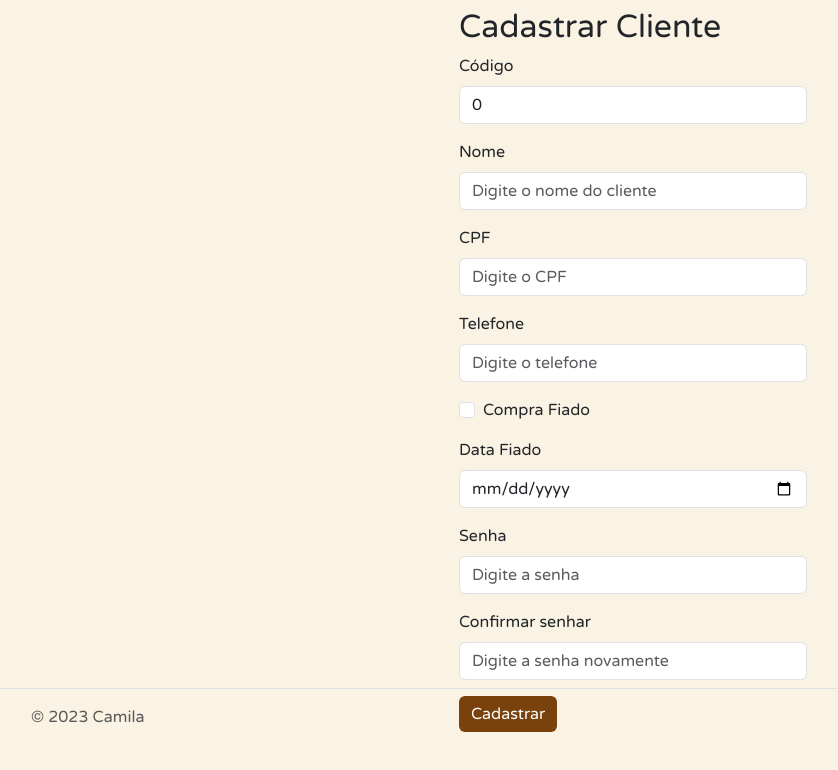
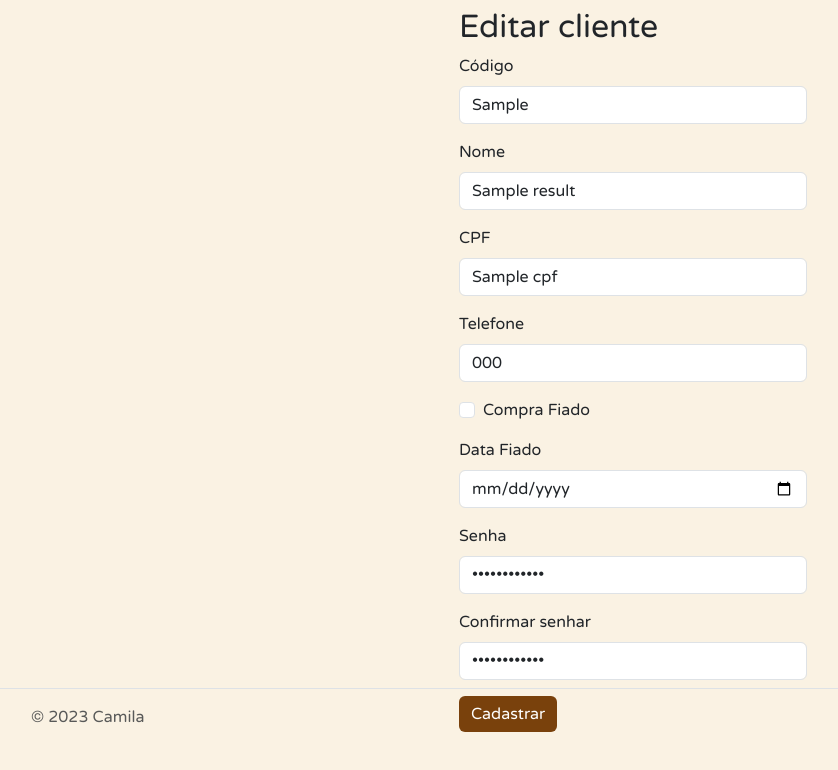
Before and after one commit to caamilav/PastelariaFrontEnd, a Flask app: template scr/mod_cliente/templates/formCliente.html in a window 1280 px wide. Shown: the part 56-826 px from the top of the page, without its empty margins (7-845 px from the left). Run offline with Flask 3, Linux system fonts and the light colour scheme; the template is opened without the code that fills it: most values are stand-ins (such as "Sample title", 1, 10 or a date in 2020); some libraries are stand-ins or nearby versions.

Commit message:
edição cliente

```diff
--- a/scr/mod_cliente/templates/formCliente.html
+++ b/scr/mod_cliente/templates/formCliente.html
@@ -1,37 +1,45 @@
-<!DOCTYPE html>
-<html lang="en">
-<head>
-    <meta charset="UTF-8">
-    <meta name="viewport" content="width=device-width, initial-scale=1.0">
-</head>
 <body>
     {% extends "base.html" %}
     {% block title %}Cliente{% endblock %}
 
     {% block content %}
+
+    {% set id = result.id_cliente if result else '0' %}
+    {% set nome = result.nome if result %}
+    {% set cpf = result.cpf if result else '' %}
+    {% set telefone = result.telefone if result else '' %}
+    {% set checked = checked if result.compraFiado else '' %}
+    {% set diaFiado = result.diaFiado if result %}
+    {% set senha = result.senha if result else '' %}
+
+
     <div class="container col-lg-4 col-md-6 col-sm-8 col-10 mt-2">
-        <h2 id="titulo">Cadastrar Cliente</h2>
+        <h2 class="titulo">{{ 'Editar cliente' if result else 'Cadastrar cliente' }}</h1>
 
-        <form name="formAdicionar" id="formAdicionar" action="{{url_for('cliente.insert')}}" method="POST">
+        <form
+            name="{{ 'formEditar' if result else 'formAdicionar' }}"
+            id="{{ 'formEditar' if result else 'formAdicionar' }}"
+            action="{{ url_for('cliente.edit') if result else url_for('cliente.insert') }}"
+            method="POST">
 
             <div class="mb-3">
                 <label for="id" class="form-label">Código</label>
-                <input type="text" class="form-control" name="id" id="id" value="0" placeholder="" readonly>
+                <input type="text" class="form-control" name="id" id="id" value="{{id}}" placeholder="" readonly>
             </div>
 
             <div class="mb-3">
                 <label for="nome" class="form-label">Nome</label>
-                <input type="text" class="form-control" id="nome" name="nome" value="" placeholder="Digite o nome do cliente"  minlength="6"  maxlength="100" required>
+                <input type="text" class="form-control" id="nome" name="nome" value="{{nome}}" placeholder="Digite o nome do cliente"  minlength="6"  maxlength="100" required>
             </div>
 
             <div class="mb-3">
                 <label for="cpf" class="form-label">CPF</label>
-                <input type="text" class="form-control" id="cpf" name="cpf" value="" placeholder="Digite o CPF" maxlength="15" required>
+                <input type="text" class="form-control" id="cpf" name="cpf" value="{{cpf}}" placeholder="Digite o CPF" maxlength="15" required>
             </div>
 
             <div class="mb-3">
                 <label for="telefone" class="form-label">Telefone </label>
-                <input type="telefone" class="form-control" id="telefone" name="telefone" value="" placeholder="Digite o telefone" maxlength="15" required>
+                <input type="telefone" class="form-control" id="telefone" name="telefone" value="{{telefone}}" placeholder="Digite o telefone" maxlength="15" required>
             </div>
 
             <div class="form-check mb-3">
@@ -44,18 +52,18 @@
 
             <div class="mb-3">
                 <label for="diaFiado" class="form-label">Data Fiado </label>
-                <input type="date" class="form-control" id="diaFiado" name="diaFiado" value="">
+                <input type="date" class="form-control" id="diaFiado" name="diaFiado" value="{{diaFiado}}">
             </div>
 
 
 
             <div class="mb-3" class="form-label">
                 <label for="senha" class="form-label">Senha</label>
-                <input type="password" class="form-control" name="senha" id="senha" value="" placeholder="Digite a senha" required>
+                <input type="password" class="form-control" name="senha" id="senha" value="{{senha}}" placeholder="Digite a senha" required>
             </div>
             <div class="mb-3" class="form-label">
                 <label for="resenha" class="form-label">Confirmar senhar</label>
-                <input type="password" class="form-control" name="resenha" id="resenha" value="" placeholder="Digite a senha novamente" required>
+                <input type="password" class="form-control" name="resenha" id="resenha" value="{{senha}}" placeholder="Digite a senha novamente" required>
             </div>
 
             <button type="submit" name="btnCadastrar" id="btnCadastrar" class="btn btn-primary">Cadastrar</button>
@@ -64,5 +72,3 @@
     </div>
     {% endblock %}
 </body>
-
-</html>
```
Also changed, not shown: scr/mod_cliente/cliente.py (+40 -2 lines), scr/mod_cliente/templates/formListaCliente.html (+8 -11 lines).
